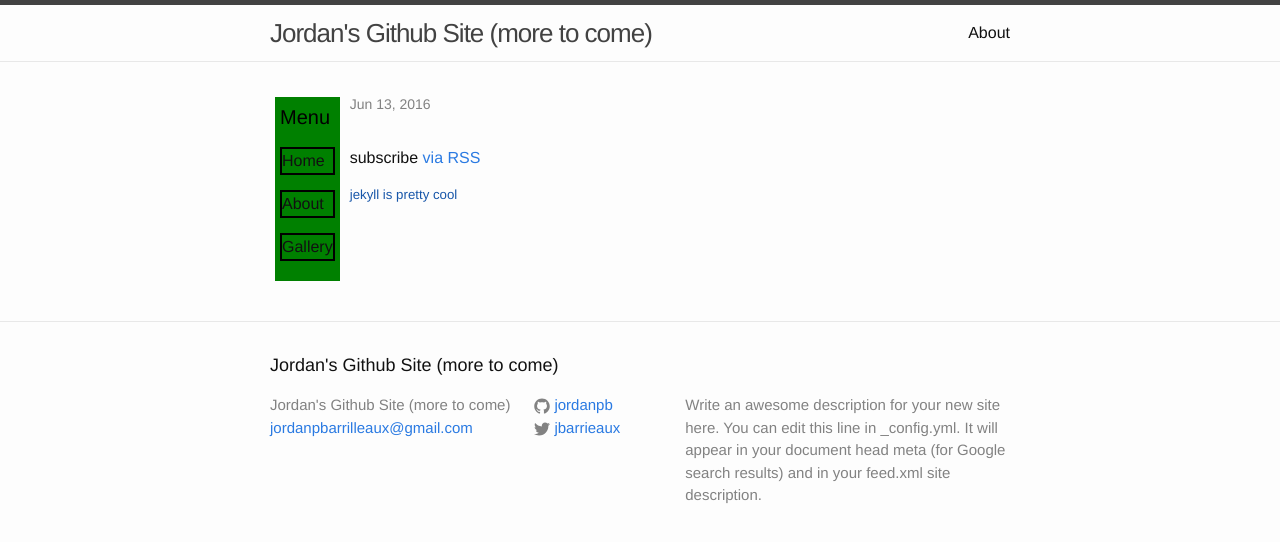
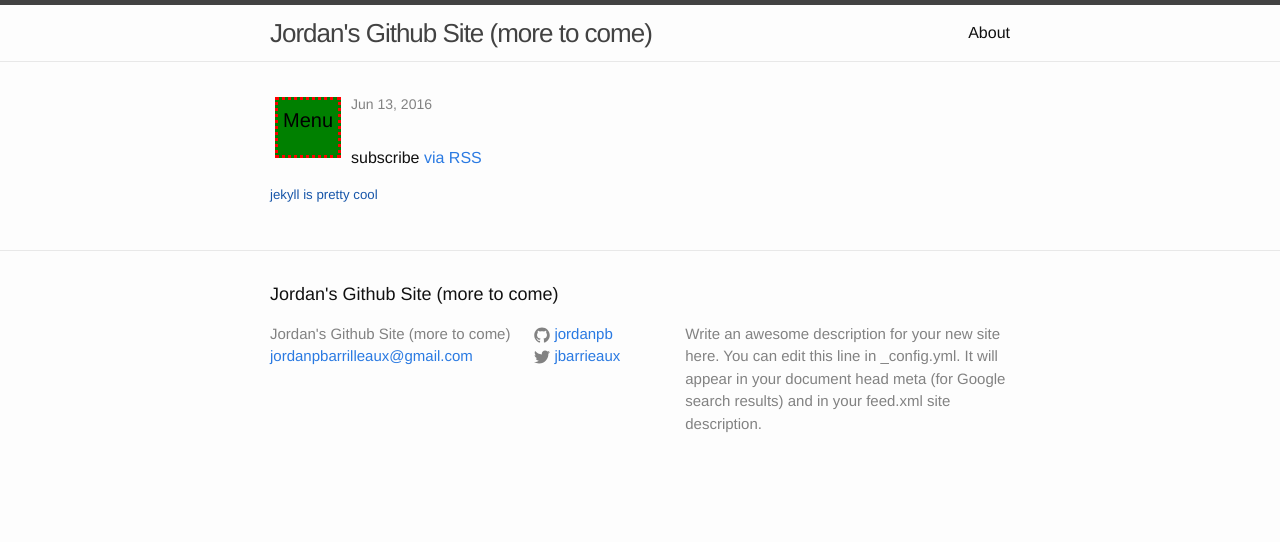
Before and after one commit to Jordanpb/codeacademyTest, a Jekyll site: the page built from index.html, in a window 1280 px wide. Shown: the top 542 px of the page. Built offline with Jekyll 4.4.1, drawn with Linux system fonts in a browser that asks for light colours.

Commit message:
Update _layout.scss

```diff
--- a/_sass/_layout.scss
+++ b/_sass/_layout.scss
@@ -27,7 +27,7 @@
        display: none;
 }*/
 #dropdown-menu{
-    border-width: 3px dotted red;
+    border: 3px dotted red;
     background-color: green;
     padding: 5px 5px 5px 5px;
     margin: 5px 10px 10px 5px;
@@ -41,7 +41,7 @@
     font-size: 1.2em;
 }
 .dd1{
-    display: block;
+    display: none;
     border:2px solid black;
 
 }
```
